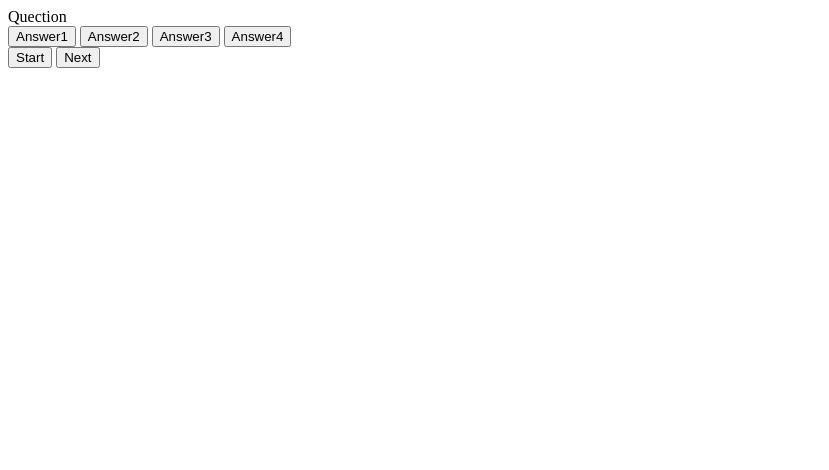
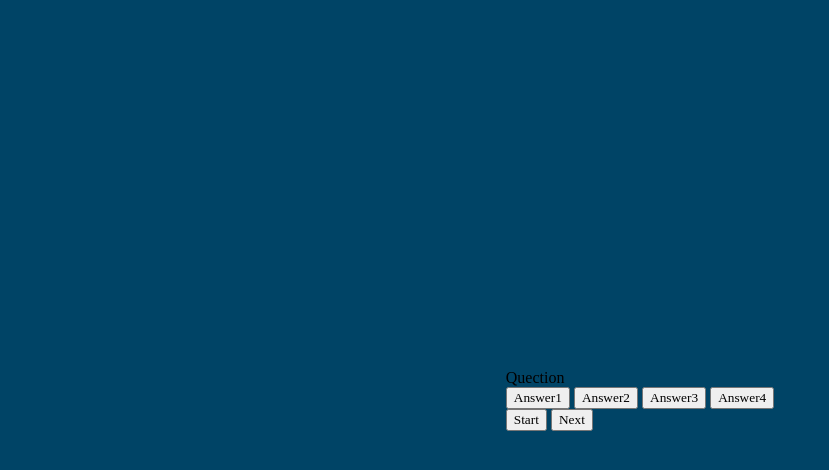
Before and after one commit to isurudilshan101/quizApp1, a plain HTML site: page quizApp/index.html in a window 1280 px wide. Shown: the whole page, without its empty margins (0-829 px from the left). Drawn offline with Linux system fonts and the light colour scheme.

Commit message:
comments 2

```diff
--- a/quizApp/index.html
+++ b/quizApp/index.html
@@ -4,6 +4,8 @@
     <meta charset="UTF-8">
     <meta name="viewport" content="width=device-width, initial-scale=1.0">
     <meta http-equiv="X-UA-Compatible" content="ie=edge">
+    <link rel="stylesheet" href="style.css">
+    <script defer src="script.js"></script>
     <title>Quiz</title>
 </head>
 <body>
--- /dev/null
+++ b/quizApp/style.css
@@ -0,0 +1,25 @@
+*,*::before,*::after
+{
+    box-sizing: border-box;
+    font-family: gotham Rounded;
+
+}
+:root
+{
+    --hue-neutral:200;
+    --hue-wrong:0;
+    --hue-correct:145;
+}
+
+body
+{   --hue: var(--hue-neutral);
+    padding:0;
+    margin: 0;
+    display: flex;
+    width: 100vw;
+    height: 100vh;
+    justify-content: center;
+    align-items: center;
+    background-color: hsl(var(--hue), 100%, 20%);
+
+}
```
